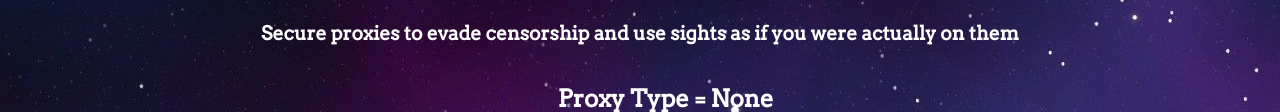
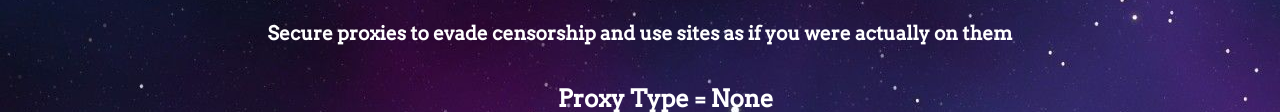
Before and after one commit to MasonWalker24/light-net-reborn, a plain HTML site: page proxy.html in a window 1280 px wide. Shown: the part 245-357 px from the top of the page. Drawn offline with Linux system fonts and the light colour scheme; a web font is replaced by a local one.

Commit message:
Update proxy.html

```diff
--- a/proxy.html
+++ b/proxy.html
@@ -12,7 +12,7 @@
 <button class="navbutton"><a href="proxy.html" class="navlogo"><h2>Surf Freely</h2></a></button>
 </div>
 <center><h1 class="indexheader">Proxy Servers</h1></center>
-<center><h2 class="indexcontent">Secure proxies to evade censorship and use sights as if you were actually on them</h2></center>
+<center><h2 class="indexcontent">Secure proxies to evade censorship and use sites as if you were actually on them</h2></center>
 <h2 class="proxytype" id="proxytype"></h2>
 <form action="" method="get" id="web-search-box">
 <input type="text" placeholder="Enter URL" id="url" name="url" class="url"/>&nbsp;
```
